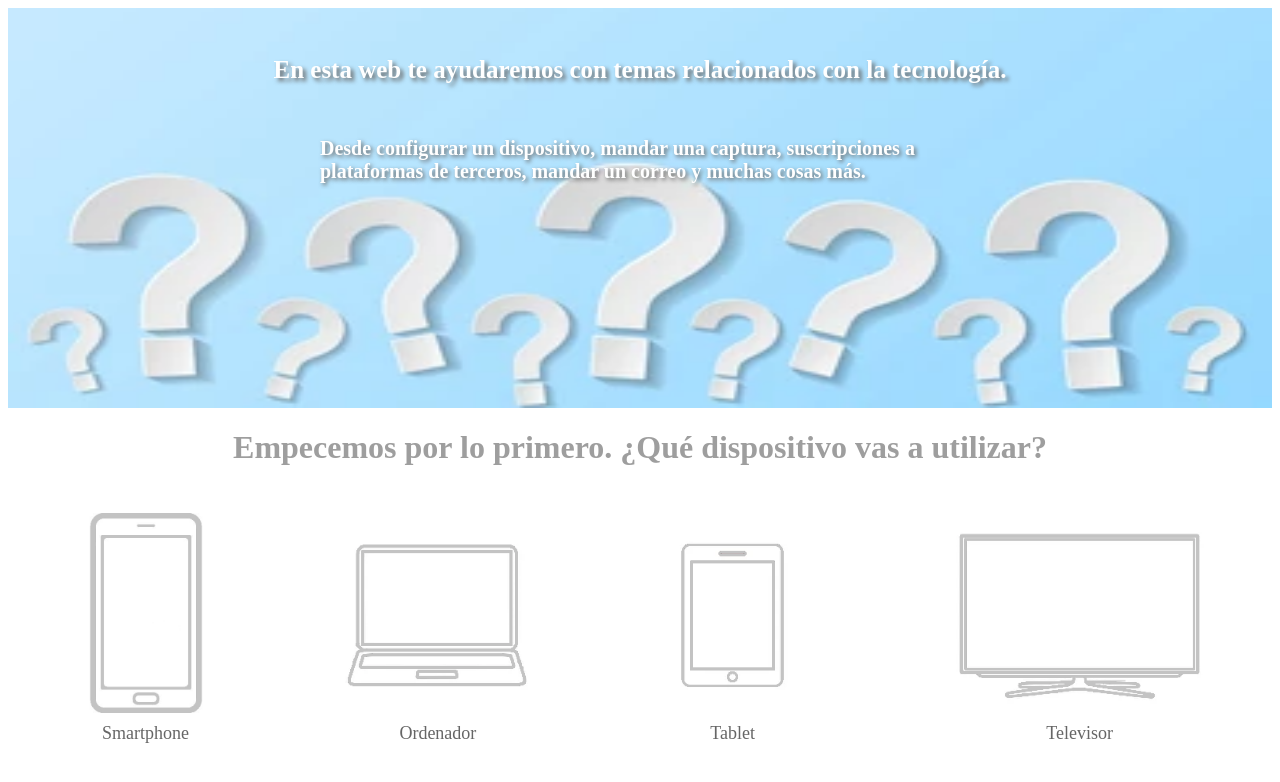
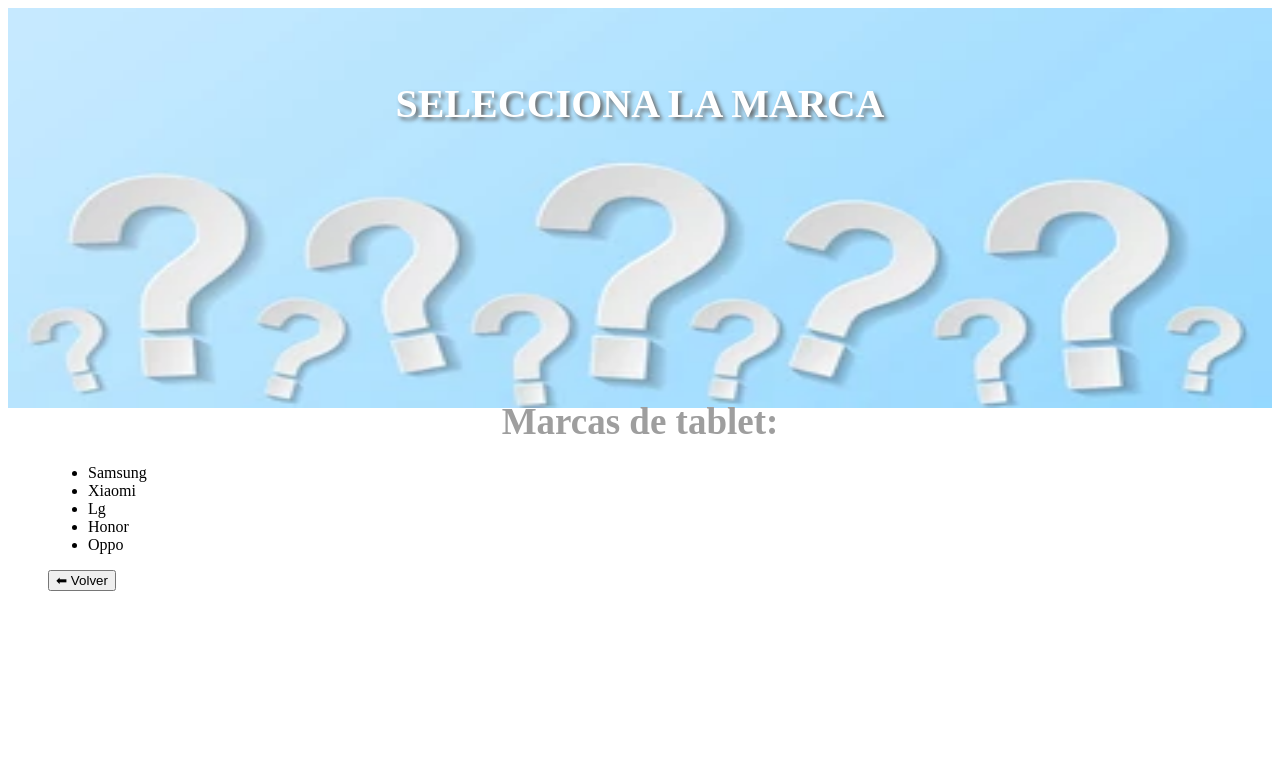
Before and after one commit to sandrazc/estoesunacaca, a plain HTML site: page index.html in a window 1280 px wide. Both pictures are taken after a click on the picture 732 px from the left and 612 px from the top of the page. Drawn offline with Linux system fonts and the light colour scheme.

Commit message:
Add files via upload

```diff
--- a/MisCss.css
+++ b/MisCss.css
@@ -20,6 +20,28 @@
   font-weight: bold;
   text-shadow: 3px 3px 4px #666666;
   font-size: 25px;
+}
+
+/*MOSTRAR TEXTO "SELECCIONA LA MARCA"*/
+.mostrar-texto {
+  position: absolute;
+  top: 10%;
+  left: 50%;
+  transform: translateX(-50%);
+  white-space: nowrap;
+  color: #FFFFFF;
+  font-weight: bold;
+  text-shadow: 3px 3px 4px #666666;
+  font-size: 40px;
+}
+
+/*IMAGEN CABECERA EN LA SELECCIÓN DE MARCAS*/
+.ImagenCabecera2 img{
+    width: 100%;
+    max-height: 20vh; /* Altura más corta que la anterior (ej: 20% o 30%) */
+    object-fit: cover; /* Asegura que la imagen cubra el área sin deformarse */
+    display: block;
+    position: relative;
 }
 
 /*SEGUNDO TEXTO CABECERA*/
--- a/index.html
+++ b/index.html
@@ -9,17 +9,20 @@
 <header>
 <div class="ImagenCabecera">
 <img src="fondo-interrogaciones3.jpg" alt="fondoCabecera">
+<div id="titulo-seleccion">
 <div class="texto-cabecera">
 En esta web te ayudaremos con temas relacionados con la tecnología. <br>
 </div>
 <div class="texto-cabecera2">
 Desde configurar un dispositivo, mandar una captura, suscripciones a plataformas de terceros, mandar un correo y muchas cosas más.
 </div>
-<div id="titulo-seleccion">
+
   <h1>
     Empecemos por lo primero. ¿Qué dispositivo vas a utilizar?
   </h1>
 </div>
+
+
 </header>
 <div id="seleccion-dispositivo">
 <div class="iconos">
@@ -36,7 +39,7 @@ Desde configurar un dispositivo, mandar una captura, suscripciones a plataformas
 <div class="icono-item">
 <img src="imagen-pc.jpg" alt="Buscar pc"
          class="icono-pc"
-         onclick="toogleFiltro()">
+         onclick="mostrarSeccion('pc')">
 
 <p>Ordenador</p>
 </div>
@@ -45,7 +48,7 @@ Desde configurar un dispositivo, mandar una captura, suscripciones a plataformas
 <div class="icono-item">
 <img src="imagen-tablet.jpg" alt="Buscar tablet"
          class="icono-tablet"
-         onclick="toogleFiltro()">
+         onclick="mostrarSeccion('tablet')">
 
 <p>Tablet</p>
 </div>
@@ -54,7 +57,7 @@ Desde configurar un dispositivo, mandar una captura, suscripciones a plataformas
 <div class="icono-item">
 <img src="imagen-tv.jpg" alt="Buscar tv"
          class="icono-tv"
-         onclick="toogleFiltro()">
+         onclick="mostrarSeccion('tv')">
 
 <p>Televisor</p>
 </div>
@@ -63,9 +66,12 @@ Desde configurar un dispositivo, mandar una captura, suscripciones a plataformas
 </div>
 
 
-
+<div class = "ImagenCabecera2">
 <div id = "moviles" class= "filtro">
-<h3>Marcas de móviles:</h3>
+<div id = "mostrar-texto" class="mostrar-texto">
+SELECCIONA LA MARCA
+</div>
+<h3 style="left: 50%; transform: translate(-50%, -50%); font-size: 37px; color: #9e9e9e; position: absolute; top: 48%; text-align: center; width: 100%;">Marcas de móviles:</h3>
 <ul>
 <li>Samsung</li>
 <li>Xiaomi</li>
@@ -76,6 +82,50 @@ Desde configurar un dispositivo, mandar una captura, suscripciones a plataformas
 <button onclick="location.reload()">⬅ Volver</button>
 </div>
 
+<div id = "pc" class= "filtro">
+<div id = "mostrar-texto" class="mostrar-texto">
+SELECCIONA LA MARCA
+</div>
+<h3 style="left: 50%; transform: translate(-50%, -50%); font-size: 37px; color: #9e9e9e; position: absolute; top: 48%; text-align: center; width: 100%;">Marcas de ordenadores:</h3>
+<ul>
+<li>Samsung</li>
+<li>Hp</li>
+<li>Lenovo</li>
+<li>Nexus</li>
+</ul>
+<button onclick="location.reload()">⬅ Volver</button>
+</div>
+
+<div id = "tablet" class= "filtro">
+<div id = "mostrar-texto" class="mostrar-texto">
+SELECCIONA LA MARCA
+</div>
+<h3 style="left: 50%; transform: translate(-50%, -50%); font-size: 37px; color: #9e9e9e; position: absolute; top: 48%; text-align: center; width: 100%;">Marcas de tablet:</h3>
+<ul>
+<li>Samsung</li>
+<li>Xiaomi</li>
+<li>Lg</li>
+<li>Honor</li>
+<li>Oppo</li>
+</ul>
+<button onclick="location.reload()">⬅ Volver</button>
+</div>
+
+<div id = "tv" class= "filtro">
+<div id = "mostrar-texto" class="mostrar-texto">
+SELECCIONA LA MARCA
+</div>
+<h3 style="left: 50%; transform: translate(-50%, -50%); font-size: 37px; color: #9e9e9e; position: absolute; top: 48%; text-align: center; width: 100%;">Marcas de televisores:</h3>
+<ul>
+<li>Samsung</li>
+<li>Xiaomi</li>
+<li>Lg</li>
+<li>Nevir</li>
+<li>Ok</li>
+</ul>
+<button onclick="location.reload()">⬅ Volver</button>
+</div>
+</div>
 
 
 <script>
@@ -84,13 +134,16 @@ function mostrarSeccion(id) {
    // Oculta título
   document.getElementById('titulo-seleccion').style.display = 'none';
 
+  //Mostrar texto (selecciona la marca)
+  document.getElementById('mostrar-texto').style.display = 'block';
+
   // Oculta iconos
   document.getElementById('seleccion-dispositivo').style.display = 'none';
 
   // Oculta todas las secciones
-  document.querySelectorAll('.seccion').forEach(sec => {
-    sec.style.display = 'none';
-  });
+ // document.querySelectorAll('.seccion').forEach(sec => {
+  //  sec.style.display = 'none';
+  //});
 
   // Muestra la sección elegida
   document.getElementById(id).style.display = 'block';
```
